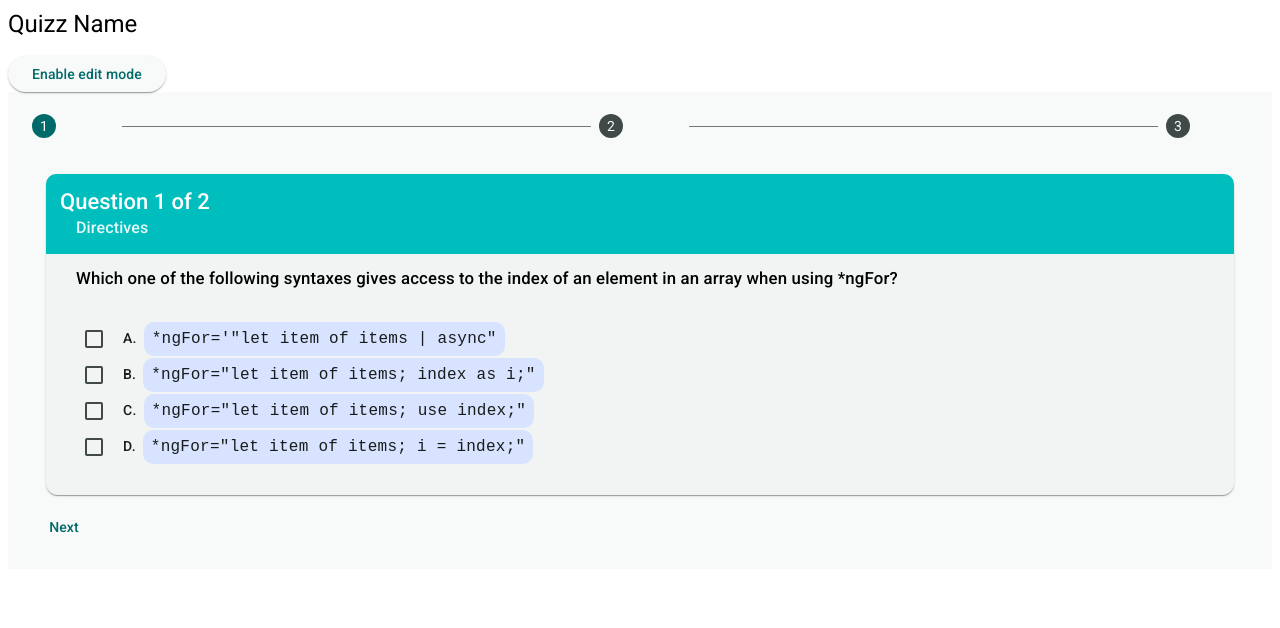
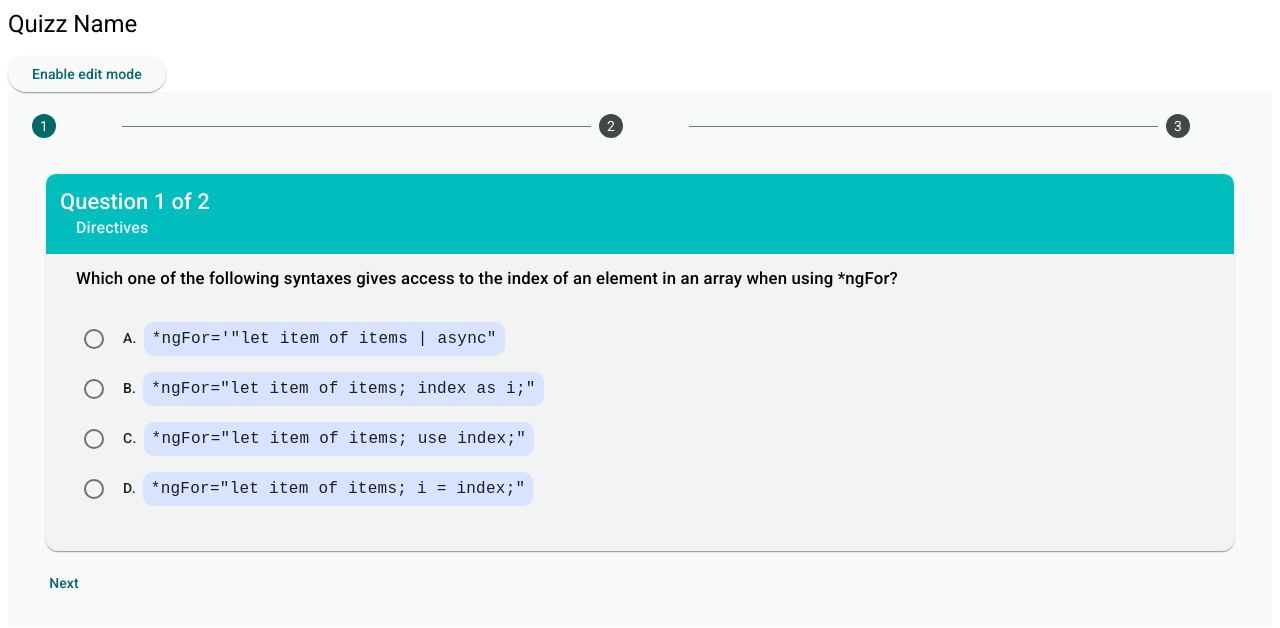
Before and after one commit to Khosheik/training-buddy, an Angular app: page / in a window 1280 px wide. Shown: the top 628 px of the page. Built offline with nearby package versions, Linux system fonts and the light colour scheme.

Commit message:
radio button for questions

```diff
--- a/angular.json
+++ b/angular.json
@@ -32,7 +32,7 @@
               }
             ],
             "styles": [
-              "@angular/material/prebuilt-themes/pink-bluegrey.css",
+              "@angular/material/prebuilt-themes/deeppurple-amber.css",
               "src/styles.scss"
             ],
             "scripts": []
@@ -92,7 +92,7 @@
               }
             ],
             "styles": [
-              "@angular/material/prebuilt-themes/pink-bluegrey.css",
+              "@angular/material/prebuilt-themes/deeppurple-amber.css",
               "src/styles.scss"
             ],
             "scripts": []
--- a/src/app/question/question.component.html
+++ b/src/app/question/question.component.html
@@ -7,20 +7,8 @@
     </mat-card-header>
     <mat-card-content>
         <h3 class="question">{{question.questionText}}</h3>
+        @if(question.questionType === "CHECKBOX"){
         @for(answer of question.answers; track answer.id) {
-
-        @if(question.questionType === "CHECKBOX"){
-        <mat-checkbox formControlName="question1ACtrl">
-            <span>{{answer.id}}.</span>
-            @if(answer.answerType === code) {
-            <code>{{answer.answerText}}</code>
-            }
-            @else {
-            {{answer.answerText}}
-            }
-        </mat-checkbox>
-        }
-        @else if (question.questionType === "RADIO") {
         <mat-checkbox formControlName="question1ACtrl">
             <span>{{answer.id}}.</span>
             @if(answer.answerType === code) {
@@ -33,5 +21,21 @@
         }
         }
 
+        @else if (question.questionType === "RADIO") {
+        <mat-radio-group aria-label="Select an option">
+            @for(answer of question.answers; track answer.id) {
+            <mat-radio-button value="answer.id" formControlName="question1ACtrl">
+                <span>{{answer.id}}.</span>
+                @if(answer.answerType === code) {
+                <code>{{answer.answerText}}</code>
+                }
+                @else {
+                {{answer.answerText}}
+                }
+            </mat-radio-button>
+            }
+        </mat-radio-group>
+        }
+
     </mat-card-content>
 </mat-card>
--- a/src/app/question/question.component.scss
+++ b/src/app/question/question.component.scss
@@ -22,6 +22,14 @@ mat-card {
         display: flex;
         flex-direction: column;
 
+        mat-radio-group {
+            display: flex;
+            flex-direction: column;
+            mat-radio-button {
+                padding-bottom: 1em;
+            }
+        }
+
         span {
             font-weight: 500;
             padding: 0.5em;
--- a/src/app/question/question.component.ts
+++ b/src/app/question/question.component.ts
@@ -2,13 +2,14 @@ import { Component, Input } from '@angular/core';
 import { MatCardModule } from '@angular/material/card';
 import {MatIconModule} from '@angular/material/icon';
 import {MatCheckboxModule} from '@angular/material/checkbox';
+import {MatRadioModule} from '@angular/material/radio';
 import { Question } from './question.types';
 import { QuizzService } from '../quizz.service';
 
 @Component({
   selector: 'tb-question',
   standalone: true,
-  imports: [MatCardModule, MatIconModule, MatCheckboxModule],
+  imports: [MatCardModule, MatIconModule, MatCheckboxModule, MatRadioModule],
   templateUrl: './question.component.html',
   styleUrl: './question.component.scss'
 })
--- a/src/app/quizz/quizz.component.ts
+++ b/src/app/quizz/quizz.component.ts
@@ -39,7 +39,7 @@ export class QuizzComponent {
       const nameControl = `${questionNumber}${answer.id}Ctrl`;
       controlsNameList = {
         ...controlsNameList,
-        [nameControl]: [null, Validators.required],
+        [nameControl]: [null],
       }
     }
     return controlsNameList;
```
